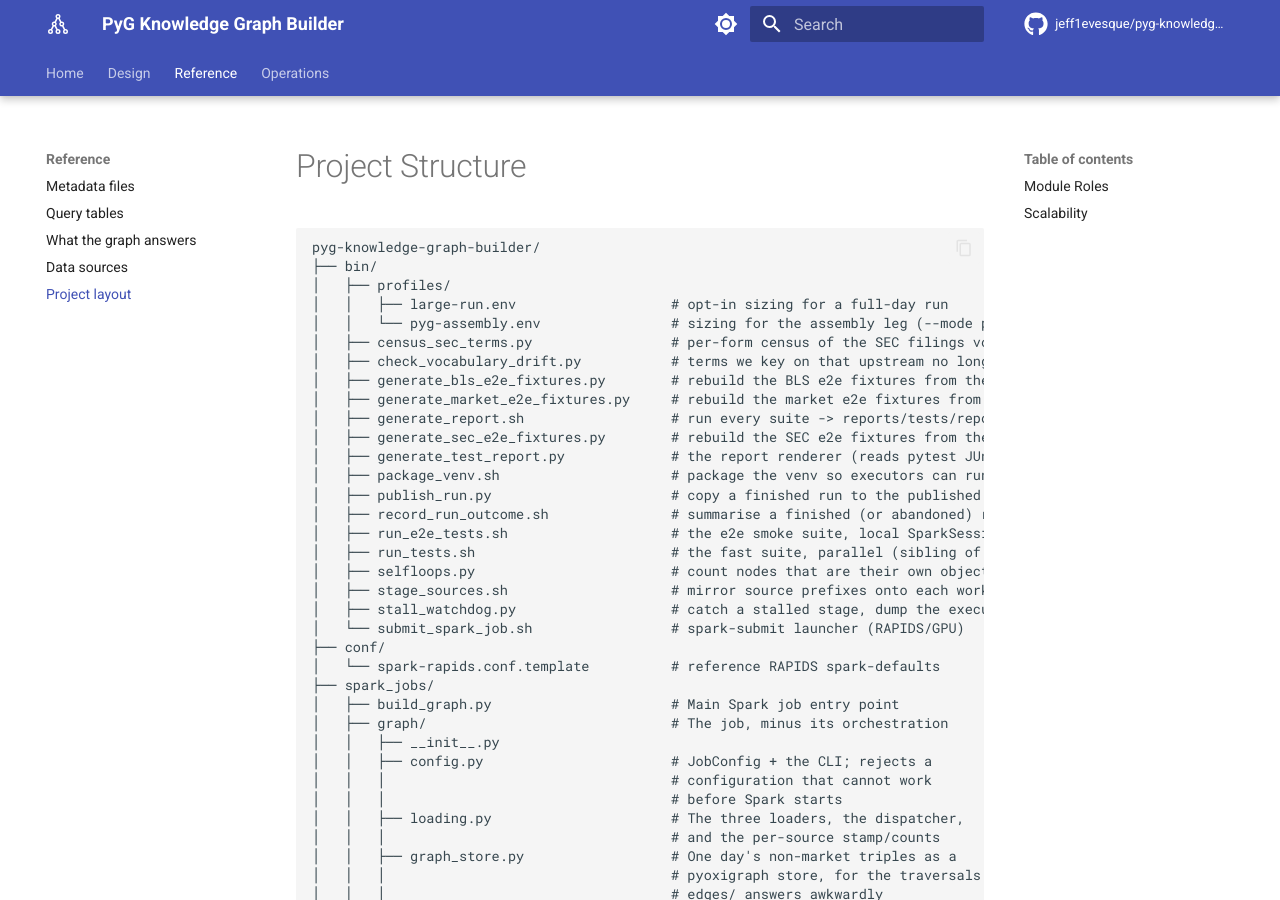
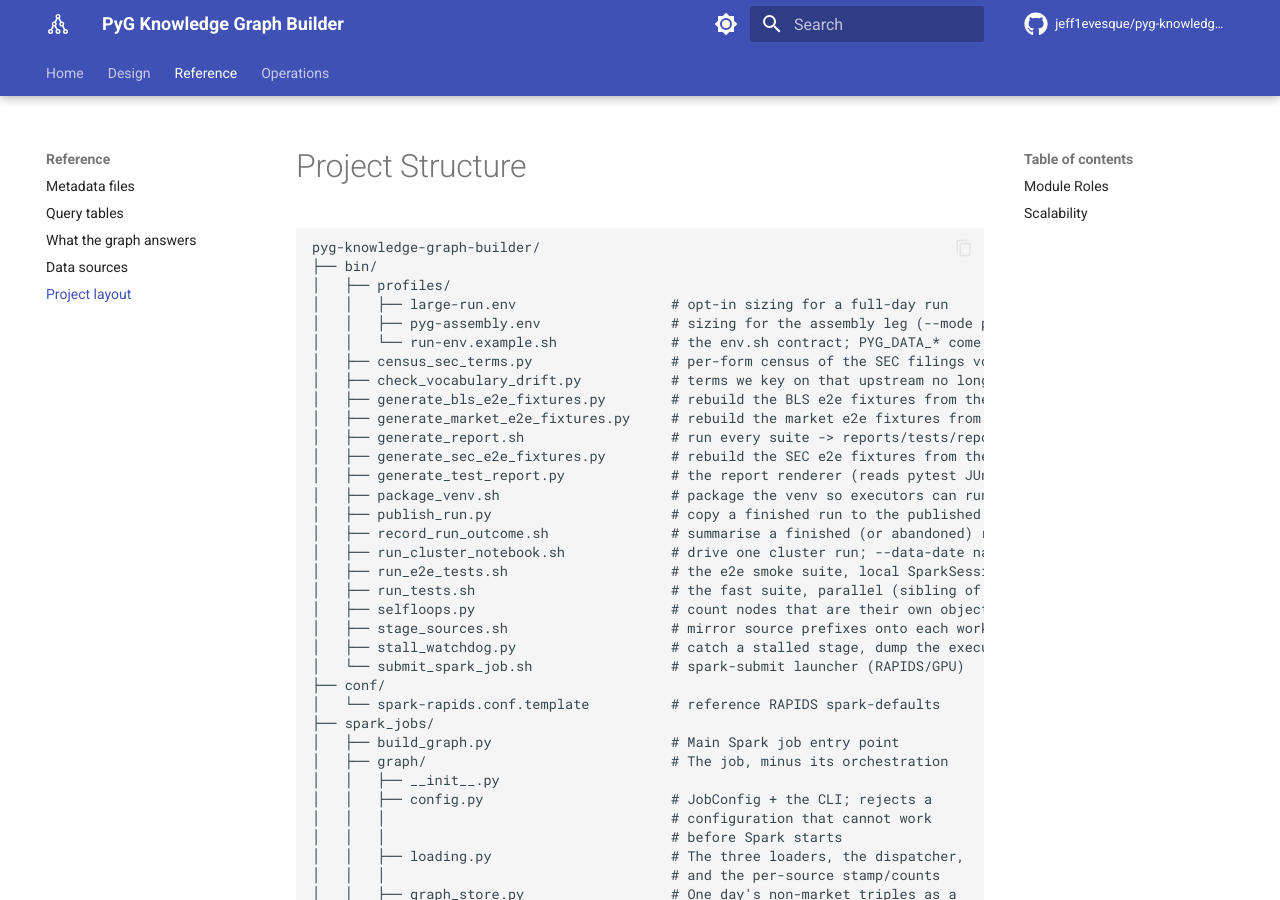
Before and after one commit to jeff1evesque/pyg-knowledge-graph-builder, an MkDocs documentation site: the page built from documentation/reference/layout.md, in a window 1280 px wide and 900 px high. Built offline with MkDocs 1.6.1 and Material for MkDocs 9.7.7, drawn with Linux system fonts in a browser that asks for light colours; comment, search, counter and statistics services are not loaded.

Commit message:
#405: layout.md, run-env.example.sh and run_cluster_notebook.sh in the bin/ tree

```diff
--- a/documentation/reference/layout.md
+++ b/documentation/reference/layout.md
@@ -5,7 +5,8 @@ pyg-knowledge-graph-builder/
 ├── bin/
 │   ├── profiles/
 │   │   ├── large-run.env                   # opt-in sizing for a full-day run
-│   │   └── pyg-assembly.env                # sizing for the assembly leg (--mode pyg_only)
+│   │   ├── pyg-assembly.env                # sizing for the assembly leg (--mode pyg_only)
+│   │   └── run-env.example.sh              # the env.sh contract; PYG_DATA_* come from --data-date
 │   ├── census_sec_terms.py                 # per-form census of the SEC filings vocabulary
 │   ├── check_vocabulary_drift.py           # terms we key on that upstream no longer emits
 │   ├── generate_bls_e2e_fixtures.py        # rebuild the BLS e2e fixtures from the archive
@@ -16,6 +17,7 @@ pyg-knowledge-graph-builder/
 │   ├── package_venv.sh                     # package the venv so executors can run our Python
 │   ├── publish_run.py                      # copy a finished run to the published prefix
 │   ├── record_run_outcome.sh               # summarise a finished (or abandoned) run
+│   ├── run_cluster_notebook.sh             # drive one cluster run; --data-date names the day
 │   ├── run_e2e_tests.sh                    # the e2e smoke suite, local SparkSession (CPU/GPU)
 │   ├── run_tests.sh                        # the fast suite, parallel (sibling of run_e2e_tests.sh)
 │   ├── selfloops.py                        # count nodes that are their own object
```
